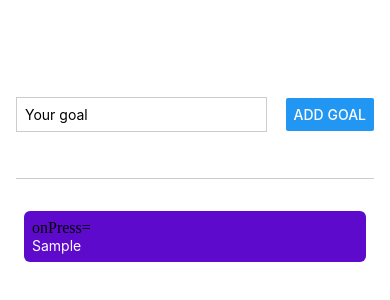
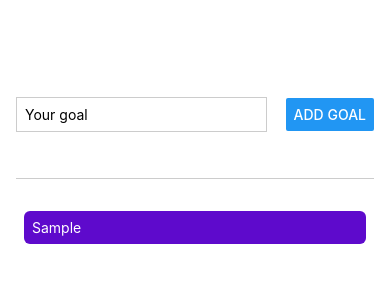
Before and after one commit to KadirZukorlic/rn-goals, a React Native app: screen / in a window 390 px wide. Both pictures are taken after typing "Sample" into the empty fields and a click on the button "ADD GOAL". Shown: the top 300 px of the page. Built offline with nearby package versions, Linux system fonts and the light colour scheme.

Commit message:
Add tsconfig.json to fix ts umd refer to gloabl error

```diff
--- a/components/GoalItem.tsx
+++ b/components/GoalItem.tsx
@@ -1,10 +1,16 @@
-import { View, Text, StyleSheet } from 'react-native'
+import { View, Text, StyleSheet, Pressable } from 'react-native'
 
 const GoalItem = ({ itemData, onDeleteItem }) => {
 	return (
 		<View style={styles.goalItem}>
+			<Pressable
+				android_ripple={{ color: '#210644' }}
 				onPress={onDeleteItem.bind(this, itemData.item.id)}
-			<Text style={styles.goalText}>{itemData.item.text}</Text>
+				// style={(pressData) => pressData.pressed}
+				style={({ pressed }) => pressed && styles.pressedItem}
+			>
+				<Text style={styles.goalText}>{itemData.item.text}</Text>
+			</Pressable>
 		</View>
 	)
 }
@@ -14,11 +20,14 @@ export default GoalItem
 const styles = StyleSheet.create({
 	goalItem: {
 		margin: 8,
-		padding: 8,
 		borderRadius: 6,
 		backgroundColor: '#5e0acc'
 	},
+	pressedItem: {
+		opacity: 0.5
+	},
 	goalText: {
-		color: '#fff'
+		color: '#fff',
+		padding: 8
 	}
 })
```
Also changed, not shown: tsconfig.json (+4 -3 lines).
